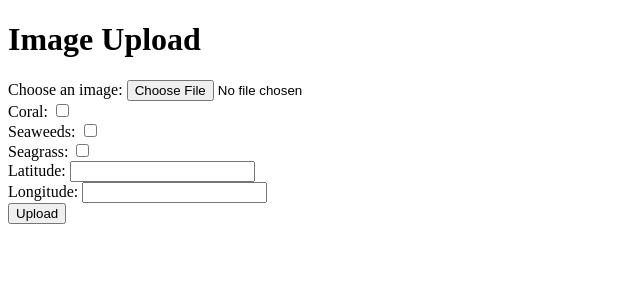
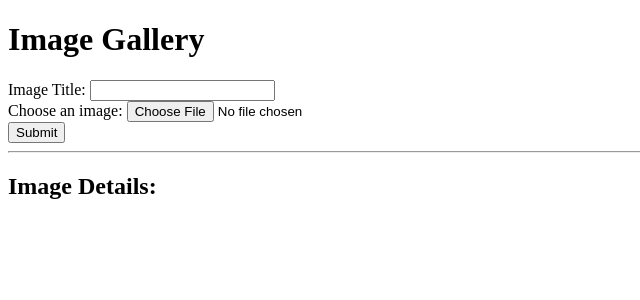
Before and after one commit to ranoloel/send-coordinates, a Flask app: template templates/index.html in a window 1280 px wide. Shown: the top 300 px of the page, without its empty margins (0-640 px from the left). Run offline with Flask 3, Linux system fonts and the light colour scheme; the template is opened without the code that fills it, so the values that code supplies are empty.

Commit message:
This one is error need to check

```diff
--- a/app.py
+++ b/app.py
@@ -1,84 +1,34 @@
-from flask import Flask, render_template, request, redirect, url_for
+from flask import Flask
 from flask_sqlalchemy import SQLAlchemy
-from datetime import datetime
 
 app = Flask(__name__)
-app.config['SQLALCHEMY_DATABASE_URI'] = 'sqlite:///image_database.db'
+app.config['SQLALCHEMY_DATABASE_URI'] = 'mysql://root:Elmo912017@localhost/yoloodb'
+app.config['SQLALCHEMY_TRACK_MODIFICATIONS'] = False  # Disable Flask-SQLAlchemy modification tracking
 db = SQLAlchemy(app)
 
-# Define the database models
-class Image(db.Model):
-    image_id = db.Column(db.Integer, primary_key=True)
-    image_path = db.Column(db.String(255))
-    upload_date = db.Column(db.TIMESTAMP)
-    classifications = db.relationship('Classification', backref='image', lazy=True)
-    locations = db.relationship('Location', backref='image', lazy=True)
+class Image2(db.Model):
+    id = db.Column(db.Integer, primary_key=True)
+    title = db.Column(db.String(255), nullable=False)
+    image_path = db.Column(db.String(255), nullable=False)
 
-class Classification(db.Model):
-    classification_id = db.Column(db.Integer, primary_key=True)
-    image_id = db.Column(db.Integer, db.ForeignKey('image.image_id'), nullable=False)
-    coral = db.Column(db.Boolean)
-    seaweeds = db.Column(db.Boolean)
-    seagrass = db.Column(db.Boolean)
+@app.route('/', methods=['GET', 'POST'])
+def index():
+    if request.method == 'POST':
+        title = request.form['title']
+        file = request.files['image2']
 
-class Location(db.Model):
-    location_id = db.Column(db.Integer, primary_key=True)
-    image_id = db.Column(db.Integer, db.ForeignKey('image.image_id'), nullable=False)
-    latitude = db.Column(db.DECIMAL(9,6))
-    longitude = db.Column(db.DECIMAL(9,6))
-
-# Create the tables
-with app.app_context():
-    db.create_all()
-
-@app.route('/')
-def index():
-    return render_template('index.html')
-
-@app.route('/upload', methods=['POST'])
-def upload():
-    if 'file' not in request.files:
-        return redirect(request.url)
-
-    file = request.files['file']
-
-    if file.filename == '':
-        return redirect(request.url)
-
-    if file:
-        # Save the image to the server
-        image_path = f"uploads/{datetime.now().strftime('%Y%m%d%H%M%S')}.jpg"
+        # Save the image to a folder (you may need to create the folder)
+        image_path = f"static/uploads/{file.filename}"
         file.save(image_path)
 
-        # Create a new image record in the database
-        new_image = Image(image_path=image_path, upload_date=datetime.now())
+        # Save the image details to the database
+        new_image = Image(title=title, image_path=image_path)
         db.session.add(new_image)
         db.session.commit()
 
-        # Retrieve image_id for the new image
-        image_id = new_image.image_id
-
-        # Retrieve classification and location details from the form
-        coral = request.form.get('coral') == 'on'
-        seaweeds = request.form.get('seaweeds') == 'on'
-        seagrass = request.form.get('seagrass') == 'on'
-        latitude = request.form.get('latitude')
-        longitude = request.form.get('longitude')
-
-        # Create classification record
-        new_classification = Classification(image_id=image_id, coral=coral, seaweeds=seaweeds, seagrass=seagrass)
-        db.session.add(new_classification)
-
-        # Create location record
-        new_location = Location(image_id=image_id, latitude=latitude, longitude=longitude)
-        db.session.add(new_location)
-
-        # Commit changes to the database
-        db.session.commit()
-
-        return redirect(url_for('index'))
-
-    return redirect(request.url)
+    images = Image.query.all()
+    return render_template('index.html', images=images)
 
 if __name__ == '__main__':
-    app.run(debug=True, port=5001)
+    db.create_all()
+    app.run(debug=True)
--- a/templates/index.html
+++ b/templates/index.html
@@ -4,31 +4,30 @@
     <meta charset="UTF-8">
     <meta http-equiv="X-UA-Compatible" content="IE=edge">
     <meta name="viewport" content="width=device-width, initial-scale=1.0">
-    <title>Image Upload</title>
+    <title>Image Gallery</title>
 </head>
 <body>
-    <h1>Image Upload</h1>
+    <h1>Image Gallery</h1>
 
-    <form action="/upload" method="post" enctype="multipart/form-data">
-        <label for="file">Choose an image:</label>
-        <input type="file" name="file" id="file" accept="image/*" required><br>
+    <form method="post" enctype="multipart/form-data">
+        <label for="title">Image Title:</label>
+        <input type="text" name="title" required><br>
 
-        <label for="coral">Coral:</label>
-        <input type="checkbox" name="coral" id="coral"><br>
+        <label for="image">Choose an image:</label>
+        <input type="file" name="image" accept="image/*" required><br>
 
-        <label for="seaweeds">Seaweeds:</label>
-        <input type="checkbox" name="seaweeds" id="seaweeds"><br>
+        <button type="submit">Submit</button>
+    </form>
 
-        <label for="seagrass">Seagrass:</label>
-        <input type="checkbox" name="seagrass" id="seagrass"><br>
+    <hr>
 
-        <label for="latitude">Latitude:</label>
-        <input type="text" name="latitude" id="latitude" required><br>
+    <h2>Image Details:</h2>
 
-        <label for="longitude">Longitude:</label>
-        <input type="text" name="longitude" id="longitude" required><br>
-
-        <button type="submit">Upload</button>
-    </form>
+    {% for image in images %}
+        <div>
+            <h3>{{ image.title }}</h3>
+            <img src="{{ image.image_path }}" alt="{{ image.title }}" width="300">
+        </div>
+    {% endfor %}
 </body>
 </html>
```
Also changed, not shown: static/uploads/20231110235228.jpg (renamed from uploads/20231110235228.jpg), static/uploads/20231111013203.jpg (renamed from uploads/20231111013203.jpg).
